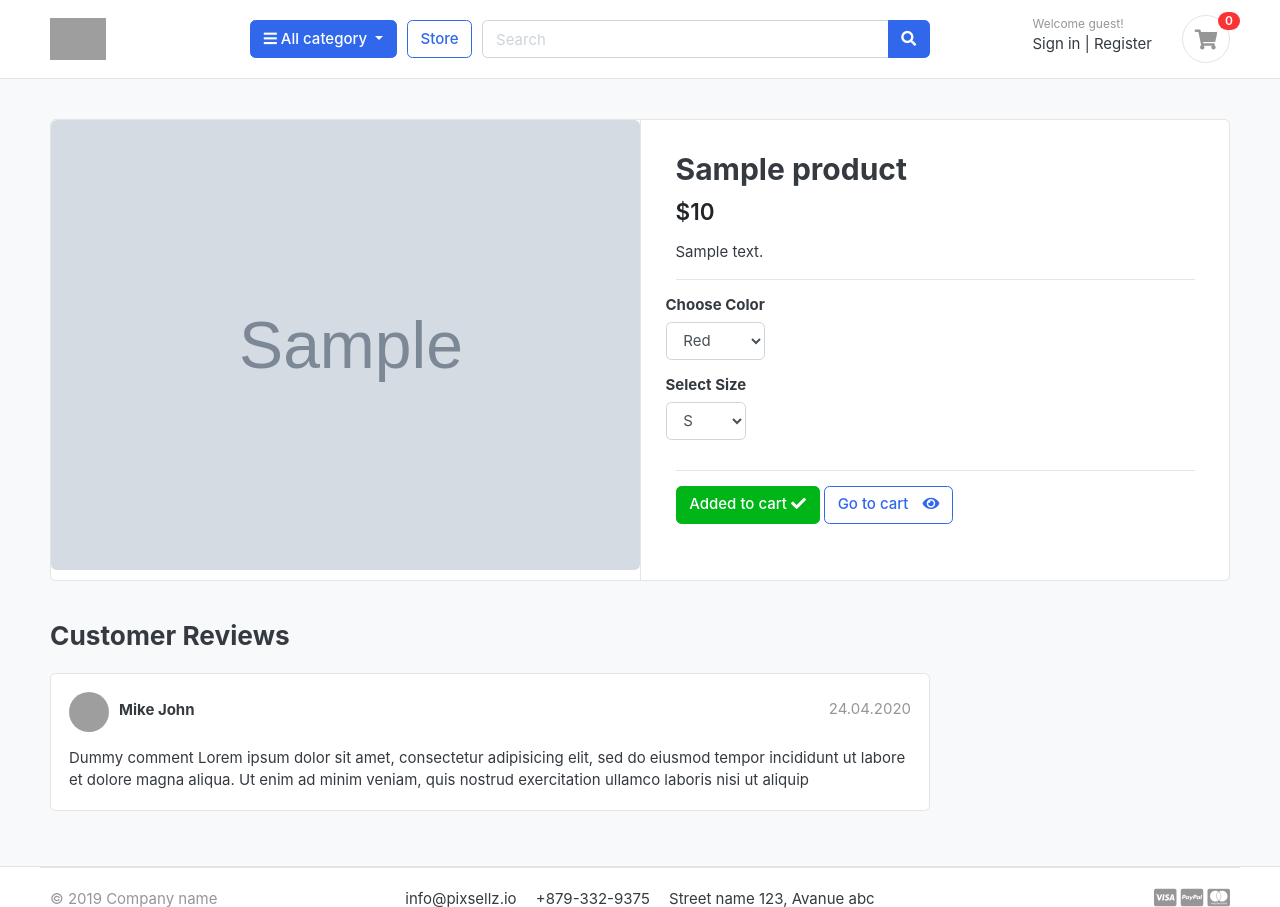
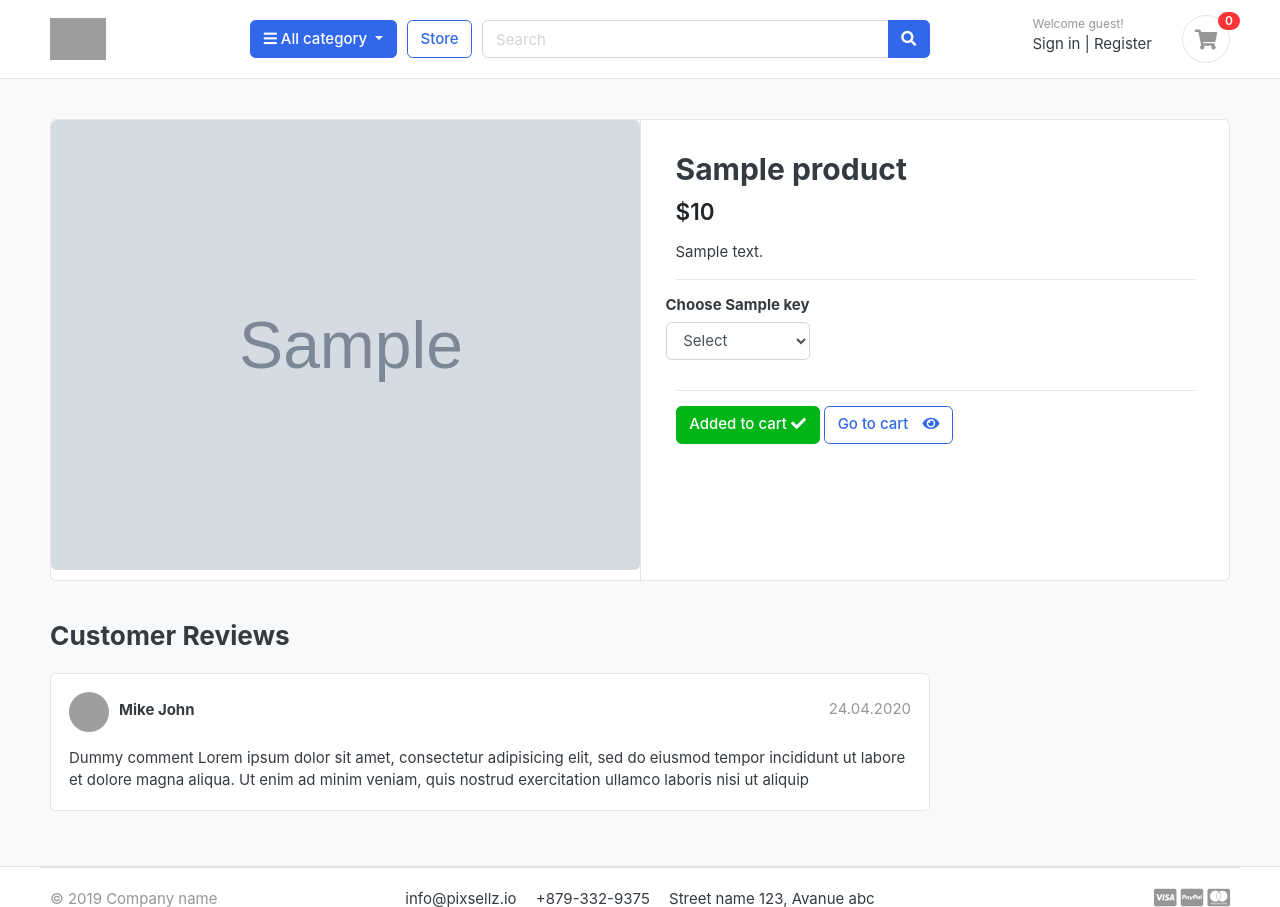
Before and after one commit to sagarhande/greatkart, a Django app: template templates/store/product_details.html in a window 1280 px wide. Shown: the top 907 px of the page. Run offline with Django 3.2, Linux system fonts and the light colour scheme; tables that the repository leaves empty hold one stand-in row (values such as "Sample post"); the template is opened without the code that fills it: values that come from a table or form of the project are taken from there, most other values are stand-ins (such as "Sample title", 1, 10 or a date in 2020); grey boxes marked "Sample" are stand-in pictures; some libraries are stand-ins or nearby versions; some web fonts are replaced; grey boxes are pictures that could not be loaded.

Commit message:
changes for product variations

```diff
--- a/store/models.py
+++ b/store/models.py
@@ -5,6 +5,7 @@ from django.db import models
 from django.urls import reverse
 # First party imports.
 from category.models import Category
+from .managers import *
 
 # Third party imports.
 
@@ -39,6 +40,8 @@ class Variation(models.Model):
     is_active = models.BooleanField(default=True)
     created_at = models.DateTimeField(auto_now=True)
 
+    objects = VariationManager()
+
 
     def __str__(self) -> str:
         return self.variation_category + " : "+ self.variation_value
--- a/templates/store/product_details.html
+++ b/templates/store/product_details.html
@@ -18,7 +18,7 @@
 		</aside>
 		<main class="col-md-6 border-left">
 
- <form action="{% url 'add_to_cart' product.id %}" method="GET">
+ <form action="{% url 'add_to_cart' product.id %}" method="POST"> {% csrf_token %}
 	<article class="content-body">
 
 	<h2 class="title">{{ product.name }}</h2>
@@ -31,30 +31,24 @@
 
 
 	<hr>
-		<div class="row">
-			<div class="item-option-select">
-				<h6>Choose Color</h6>
-				<select name="color" class="form-control">
-				    <option value="red"> Red </option>
-					<option value="yellow"> Yellow</option>
-					<option value="greem"> Green </option>
-				</select>
-			</div>
-		</div> <!-- row.// -->
-		<div class="row">
-			<div class="item-option-select">
-				<h6>Select Size</h6>
-				<select name="size" class="form-control">
-					<option value="small">S</option>
-					<option value="medium">M</option>
-					<option value="large">L</option>
-					<option value="extra-large">XL</option>
-				</select>
-			</div>
-		</div> <!-- row.// -->
+	{% for key, value in product_variations.items %}
+
+			<div class="row">
+				<div class="item-option-select">
+					<h6>Choose {{ key }}</h6>
+					<select name="{{key}}" class="form-control">
+						<option value="" disabled selected> Select </option>
+						{% for i in value %}
+							<option value="{{ i | lower }}"> {{ i | capfirst }} </option>
+						{% endfor %}
+					</select>
+				</div>
+			</div> <!-- row.// -->
+	{% endfor %}
+
 		<hr>
 		{% if product.stock > 0 %}
-			{% if is_added %}
+			{% if is_added_to_cart %}
 				<a class="btn  btn-success mr-auto">
 					<span class="text-white">Added to cart</span>
 					<i class="fas fa-check white"></i>
```
Also changed, not shown: cart/views.py (+12 -4 lines), store/admin.py (+7 -1 lines), store/managers.py (added, +16 -0 lines), store/services.py (added, +29 -0 lines), store/views.py (+5 -4 lines).
